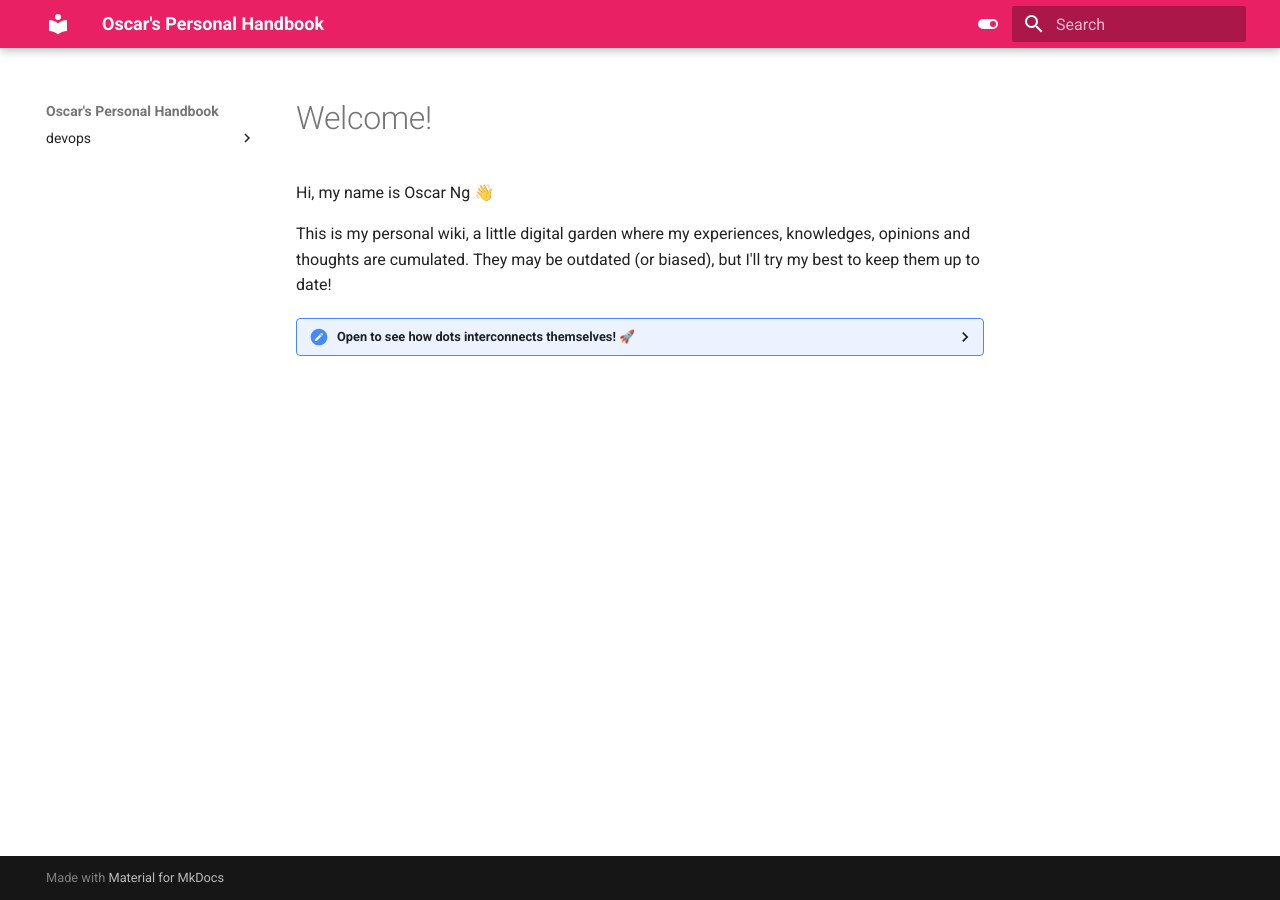
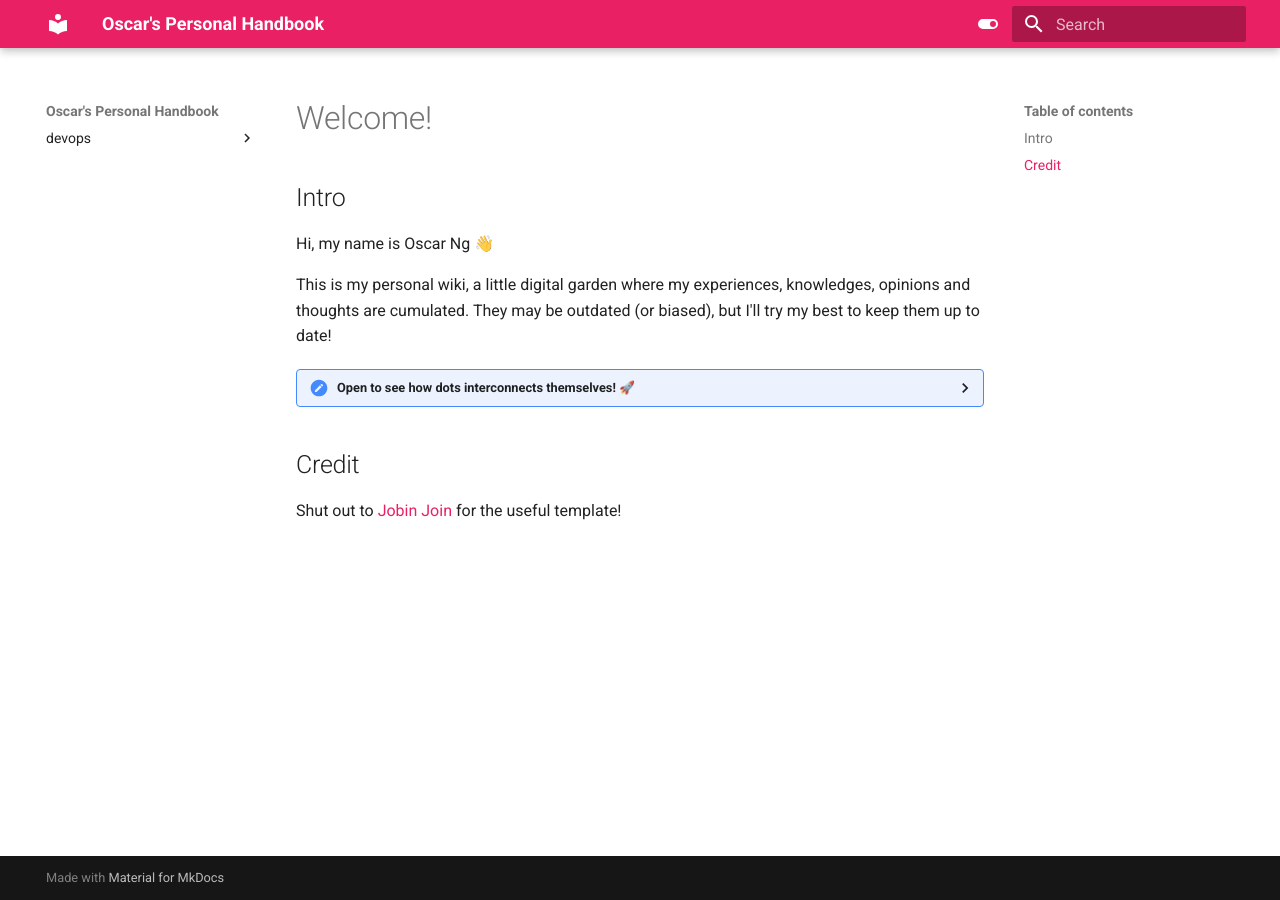
Before and after one commit to oscarngncc/PersonalDocs, an MkDocs documentation site: the page built from docs/index.md, in a window 1280 px wide. Built offline with MkDocs 1.6.1 and Material for MkDocs 9.7.7, drawn with Linux system fonts in a browser that asks for light colours.

Commit message:
index update

```diff
--- a/docs/index.md
+++ b/docs/index.md
@@ -1,4 +1,6 @@
 # Welcome!
+
+## Intro
 
 Hi, my name is Oscar Ng 👋
 
@@ -17,3 +19,7 @@ This is my personal wiki, a little digital garden where my experiences, knowledg
         scrolling="no">
 </iframe>
 </details>
+
+## Credit
+
+Shut out to [Jobin Join](https://github.com/jobindjohn/obsidian-publish-mkdocs) for the useful template!
```
